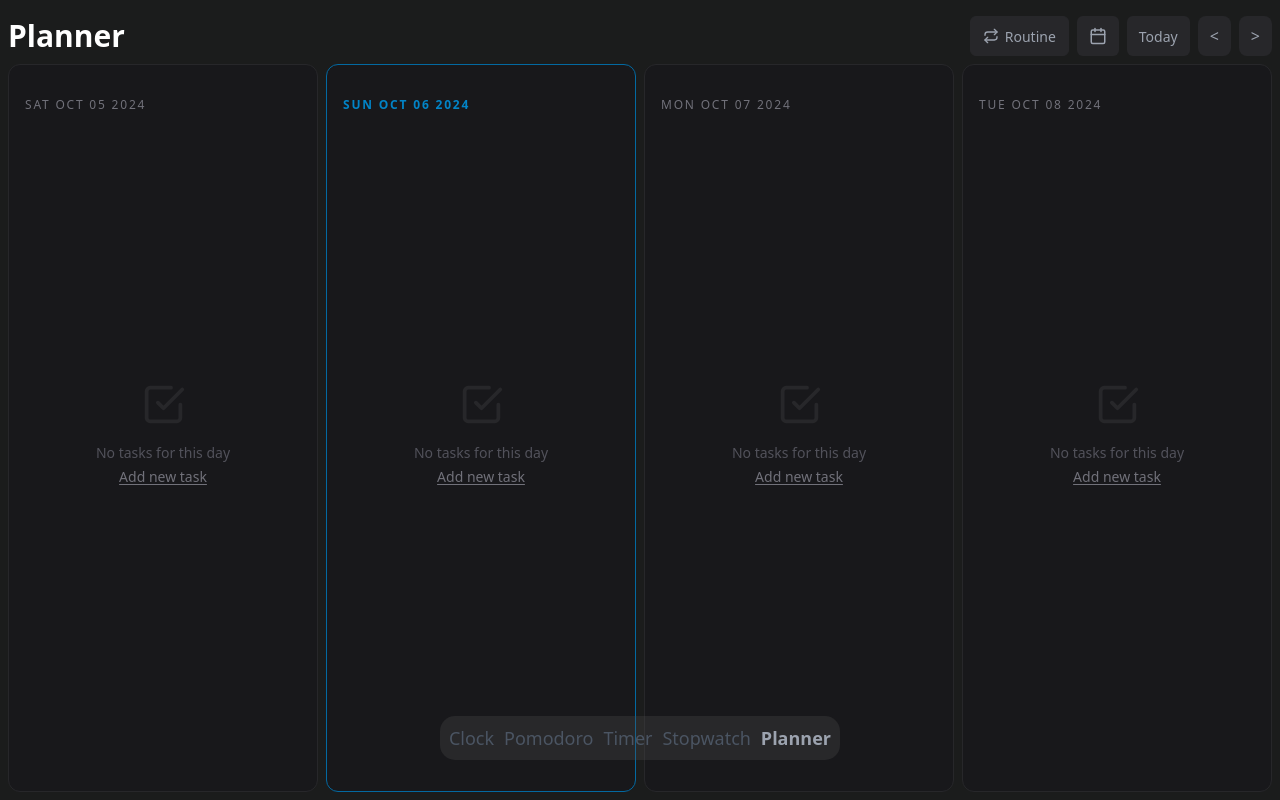
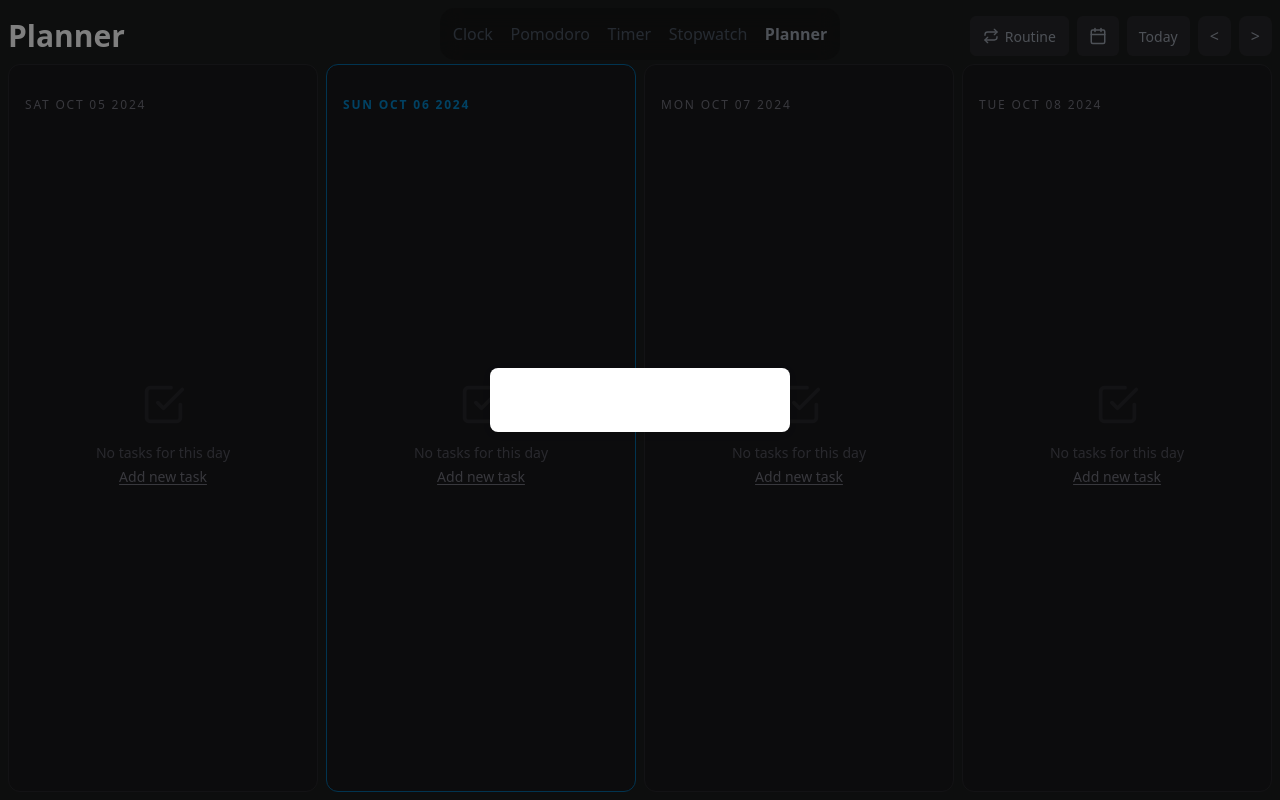
Before and after one commit to itsashishg/timer-pvt, a React (Create React App) app: page /planner in a window 1280 px wide. Both pictures are taken after a click on the button "Routine". Built offline with nearby package versions, Linux system fonts and the light colour scheme.

Commit message:
Umm, changes.

```diff
--- a/src/App.css
+++ b/src/App.css
@@ -16,13 +16,18 @@ body {
 }
 
 .main-nav {
+    backdrop-filter: blur(10px);
+    box-shadow: none;
+    opacity: 1;
     padding: 0.5rem;
     width: 400px;
     position: fixed;
-    bottom: 2.5rem;
+    /* bottom: 2.5rem; */
+    /* left: 50%; */
+    top: 8px;
     left: 50%;
     transform: translateX(-50%);
-    background-color: #4f4f4f4a;
+    background-color: rgba(0, 0, 0, 0.16);
     border-radius: 15px;
 }
 
@@ -163,3 +168,25 @@ input {
     scrollbar-width: thin;
     scrollbar-color: #888 #f1f1f1;
 }
+
+.dialog-overlay {
+    position: fixed;
+    top: 0;
+    left: 0;
+    right: 0;
+    bottom: 0;
+    background: rgba(0, 0, 0, 0.5);
+    display: flex;
+    justify-content: center;
+    align-items: center;
+    z-index: 1000;
+}
+
+.dialog {
+    background: white;
+    padding: 20px;
+    border-radius: 8px;
+    box-shadow: 0 2px 10px rgba(0, 0, 0, 0.1);
+    width: 300px;
+    z-index: 1001;
+}
--- /dev/null
+++ b/src/components/custom-hooks/useEscapeKeyListener.js
@@ -0,0 +1,19 @@
+import { useEffect } from 'react';
+
+const useEscapeKeyListener = (callback) => {
+    useEffect(() => {
+        const handleKeyDown = (event) => {
+            if (event.key === 'Escape') {
+                callback();
+            }
+        };
+
+        window.addEventListener('keydown', handleKeyDown);
+
+        return () => {
+            window.removeEventListener('keydown', handleKeyDown);
+        };
+    }, [callback]);
+};
+
+export default useEscapeKeyListener;
--- a/src/components/elements/displayCol.js
+++ b/src/components/elements/displayCol.js
@@ -25,6 +25,11 @@ export default function DisplayCol({ data, updateTask }) {
     const updateTaskStatus = (index) => {
         const updatedItems = data.tasks.map((item, i) => (i === index ? { ...item, isDone: !item.isDone } : item));
         updateTask(data.date, updatedItems);
+    }
+
+    const deleteTask = (index) => {
+        const newList = data.tasks.filter((item, i) => i !== index);
+        updateTask(data.date, newList);
     }
 
     const hasCompletedTasks = () => {
@@ -59,7 +64,7 @@ export default function DisplayCol({ data, updateTask }) {
                                             <path d="M18.375 2.625a2.121 2.121 0 1 1 3 3L12 15l-4 1 1-4Z"></path>
                                         </svg>
                                     </button>
-                                    <button className="flex items-center gap-1 text-sm text-zinc-500 hover:text-zinc-300">
+                                    <button onClick={() => deleteTask(index)} className="flex items-center gap-1 text-sm text-zinc-500 hover:text-zinc-300">
                                         <svg xmlns="http://www.w3.org/2000/svg" width="16" height="16" viewBox="0 0 24 24" fill="none" stroke="currentColor" strokeWidth="2" strokeLinecap="round" strokeLinejoin="round">
                                             <path d="M3 6h18"></path>
                                             <path d="M19 6v14c0 1-1 2-2 2H7c-1 0-2-1-2-2V6"></path>
--- /dev/null
+++ b/src/components/elements/routine.js
@@ -0,0 +1,20 @@
+import useEscapeKeyListener from "../custom-hooks/useEscapeKeyListener";
+
+export default function Routine({ isOpen, onClose }) {
+    useEscapeKeyListener(onClose);
+
+    const handleOverlayClick = (event) => { onClose() };
+
+    const handleDialogClick = (event) => { event.stopPropagation() };
+
+    if (!isOpen) return null;
+
+    return (
+        <div className="dialog-overlay" onClick={handleOverlayClick}>
+            <div className="dialog" onClick={handleDialogClick}>
+
+                <button onClick={onClose}>Close</button>
+            </div>
+        </div>
+    );
+}
--- a/src/components/navbar.js
+++ b/src/components/navbar.js
@@ -20,24 +20,24 @@ export default function Navbar() {
             </div>
             {/* Main nav */}
             <div className="hidden md:block main-nav absolute z-20">
-                <div className="flex justify-around gap-2">
-                    <NavLink to="/" className={({ isActive }) => `text-center text-lg ${isActive ? 'text-gray-400 font-semibold' : 'text-gray-600 hover:text-gray-500'}`}>
+                <div className="flex items-center justify-around gap-2 h-9">
+                    <NavLink to="/" className={({ isActive }) => `text-center leading-5 text-base ${isActive ? 'text-gray-400 font-semibold' : 'text-gray-600 hover:text-gray-500'}`}>
                         Clock
                     </NavLink>
 
-                    <NavLink to="/pomodoro" className={({ isActive }) => `text-center text-lg ${isActive ? 'text-gray-400 font-semibold' : 'text-gray-600 hover:text-gray-500'}`}>
+                    <NavLink to="/pomodoro" className={({ isActive }) => `text-center leading-5 text-base ${isActive ? 'text-gray-400 font-semibold' : 'text-gray-600 hover:text-gray-500'}`}>
                         Pomodoro
                     </NavLink>
 
-                    <NavLink to="/timer" className={({ isActive }) => `text-center text-lg ${isActive ? 'text-gray-400 font-semibold' : 'text-gray-600 hover:text-gray-500'}`}>
+                    <NavLink to="/timer" className={({ isActive }) => `text-center leading-5 text-base ${isActive ? 'text-gray-400 font-semibold' : 'text-gray-600 hover:text-gray-500'}`}>
                         Timer
                     </NavLink>
 
-                    <NavLink to="/stopwatch" className={({ isActive }) => `text-center text-lg ${isActive ? 'text-gray-400 font-semibold' : 'text-gray-600 hover:text-gray-500'}`}>
+                    <NavLink to="/stopwatch" className={({ isActive }) => `text-center leading-5 text-base ${isActive ? 'text-gray-400 font-semibold' : 'text-gray-600 hover:text-gray-500'}`}>
                         Stopwatch
                     </NavLink>
 
-                    <NavLink to="/planner" className={({ isActive }) => `text-center text-lg ${isActive ? 'text-gray-400 font-semibold' : 'text-gray-600 hover:text-gray-500'}`}>
+                    <NavLink to="/planner" className={({ isActive }) => `text-center leading-5 text-base ${isActive ? 'text-gray-400 font-semibold' : 'text-gray-600 hover:text-gray-500'}`}>
                         Planner
                     </NavLink>
                 </div>
--- a/src/components/planner.js
+++ b/src/components/planner.js
@@ -3,12 +3,14 @@ import DisplayCol from "./elements/displayCol";
 import useWindowSize from './custom-hooks/window-size';
 import DatePicker from 'react-datepicker';
 import 'react-datepicker/dist/react-datepicker.css';
+import Routine from "./elements/routine";
 
 const Planner = () => {
 
     const [currentDate, setCurrentDate] = useState(new Date());
     const screenSize = useWindowSize().type;
     const [taskDetails, setTaskDetails] = useState(new Map());
+    const [openRoutine, setOpenRoutine] = useState(false);
     const CustomPicker = forwardRef(
         ({ onClick }, ref) => (
             <button onClick={onClick} ref={ref} className="h-[40px!important] planner-btn hover:bg-zinc-700 hover:text-zinc-200 focus-visible:shadow-[0_0_0_1px] focus-visible:shadow-zinc-900">
@@ -35,7 +37,7 @@ const Planner = () => {
         const updatedMap = new Map(taskDetails);
         updatedMap.set(date, newList);
         setTaskDetails(updatedMap);
-        storeMapInLocalStorage(taskDetails);
+        storeMapInLocalStorage(updatedMap);
     }
 
     const storeMapInLocalStorage = (map) => {
@@ -78,7 +80,7 @@ const Planner = () => {
         <div className="flex justify-between items-center text-white my-2">
             <span className="hidden sm:inline text-3xl font-semibold">Planner</span>
             <span className="flex justify-between gap-2">
-                <button className="planner-btn border border-zinc-800 hover:bg-zinc-800 hover:text-zinc-300">
+                <button onClick={() => setOpenRoutine(true)} className="planner-btn border border-zinc-800 hover:bg-zinc-800 hover:text-zinc-300">
                     <svg xmlns="http://www.w3.org/2000/svg" width="16" height="16" viewBox="0 0 24 24" fill="none" stroke="currentColor" strokeWidth="2" strokeLinecap="round" strokeLinejoin="round">
                         <path d="m17 2 4 4-4 4"></path>
                         <path d="M3 11v-1a4 4 0 0 1 4-4h14"></path>
@@ -87,6 +89,7 @@ const Planner = () => {
                     </svg>
                     <span className="hidden items-center gap-1.5 sm:inline-flex">Routine</span>
                 </button>
+                <Routine isOpen={openRoutine} onClose={() => setOpenRoutine(false)} />
                 <DatePicker selected={currentDate} onChange={(date) => setCurrentDate(date)} customInput={<CustomPicker />} />
                 <button onClick={() => setCurrentDate(new Date())} className="planner-btn justify-between hover:bg-zinc-700 hover:text-zinc-200 focus-visible:shadow-[0_0_0_1px] focus-visible:shadow-zinc-90">Today</button>
                 <button onClick={() => handleChangeDate('<')} className="change-date-btn">
```
